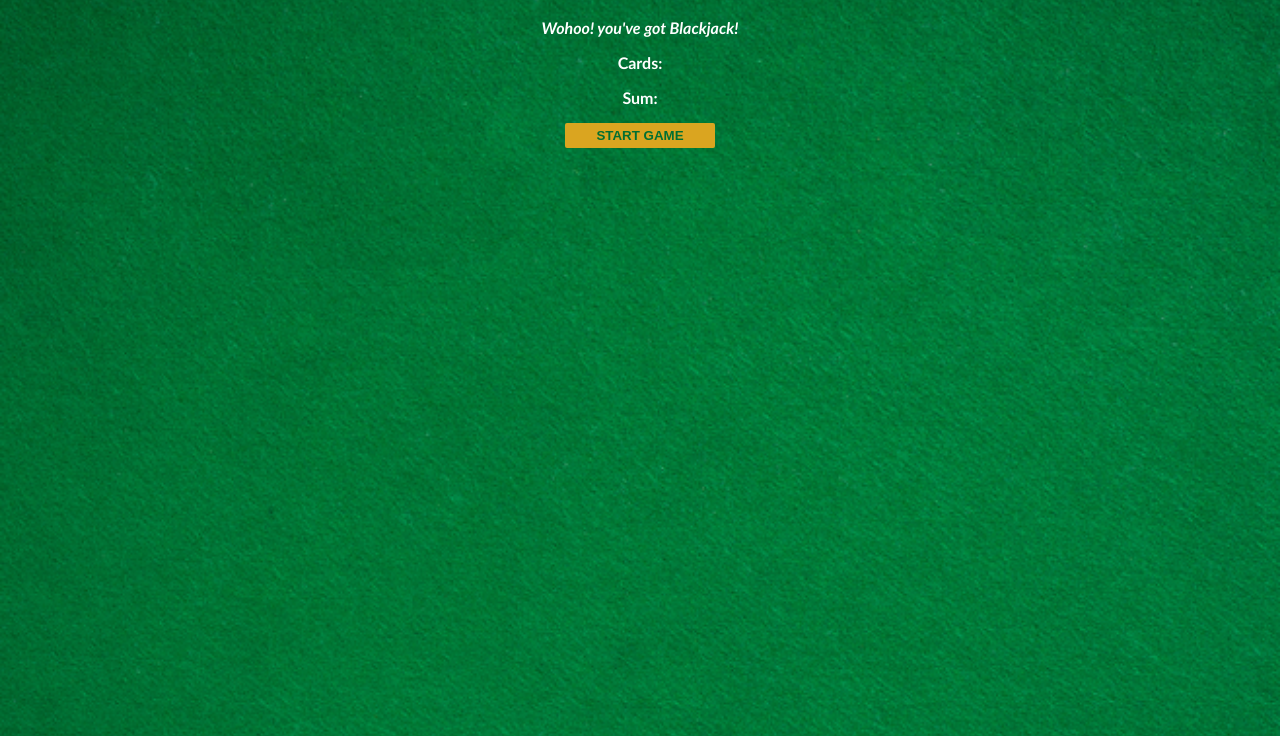
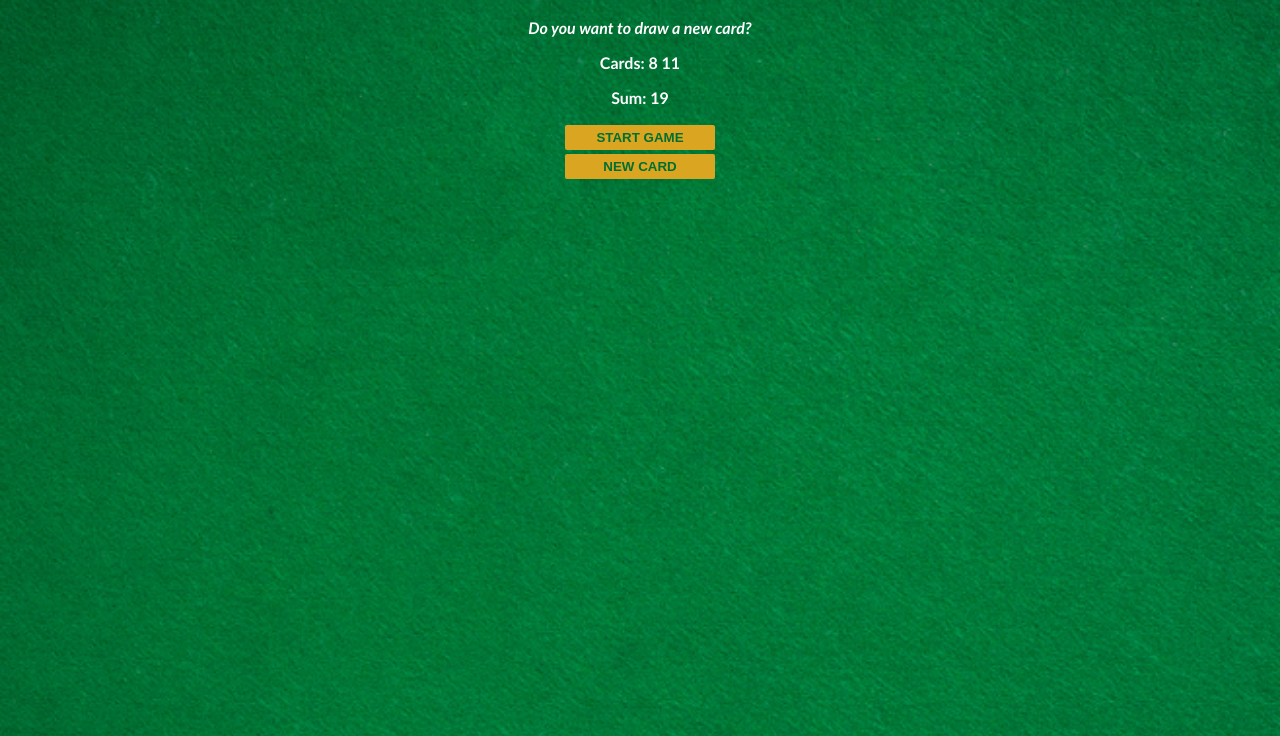
Before and after one commit to vhdnet/BlackJack-Js-Project, a plain HTML site: page index.html in a window 1280 px wide. Both pictures are taken after a click on the button "START GAME". Shown: the part 64-800 px from the top of the page. Drawn offline with Linux system fonts and the light colour scheme.

Commit message:
adding NewCard function

```diff
--- a/index.css
+++ b/index.css
@@ -28,4 +28,5 @@ button {
   border: none;
   border-radius: 2px;
   cursor: pointer;
+  margin: 2px;
 }
--- a/index.html
+++ b/index.html
@@ -11,9 +11,11 @@
 <body>
     <h1>Blackjack</h1>
     <p id="message-el">Want to play a round?</p>
-    <p>Cards:</p>
-    <p>Sum:</p>
+    <p id="cards-el">Cards:</p>
+    <p id="sum-el">Sum:</p>
     <button onclick="startGame()">START GAME</button>
+    <br>
+    <button onclick="newCard()">NEW CARD</button>
 
 
     <script src="index.js"></script>
--- a/index.js
+++ b/index.js
@@ -1,13 +1,21 @@
-let firstCard = 10;
+let firstCard = 8;
 let secondCard = 11;
+let cards = [firstCard, secondCard];
 let sum = firstCard + secondCard;
 let hasBlackJack = false;
 let isAlive = true;
 let message = "";
-
 let messageEl = document.getElementById("message-el");
+let sumEl = document.getElementById("sum-el");
+let cardsEl = document.getElementById("cards-el");
 
 function startGame() {
+  renderGame();
+}
+
+function renderGame() {
+  sumEl.textContent = "Sum: " + sum;
+  cardsEl.textContent = "Cards: " + cards[0] + " " + cards[1];
   if (sum <= 20) {
     message = "Do you want to draw a new card?";
   } else if (sum === 21) {
@@ -19,3 +27,11 @@ function startGame() {
   }
   messageEl.textContent = message;
 }
+
+function newCard() {
+  console.log("Drawing a new card from the deck");
+
+  let card = 7;
+  sum += card;
+  renderGame();
+}
```
